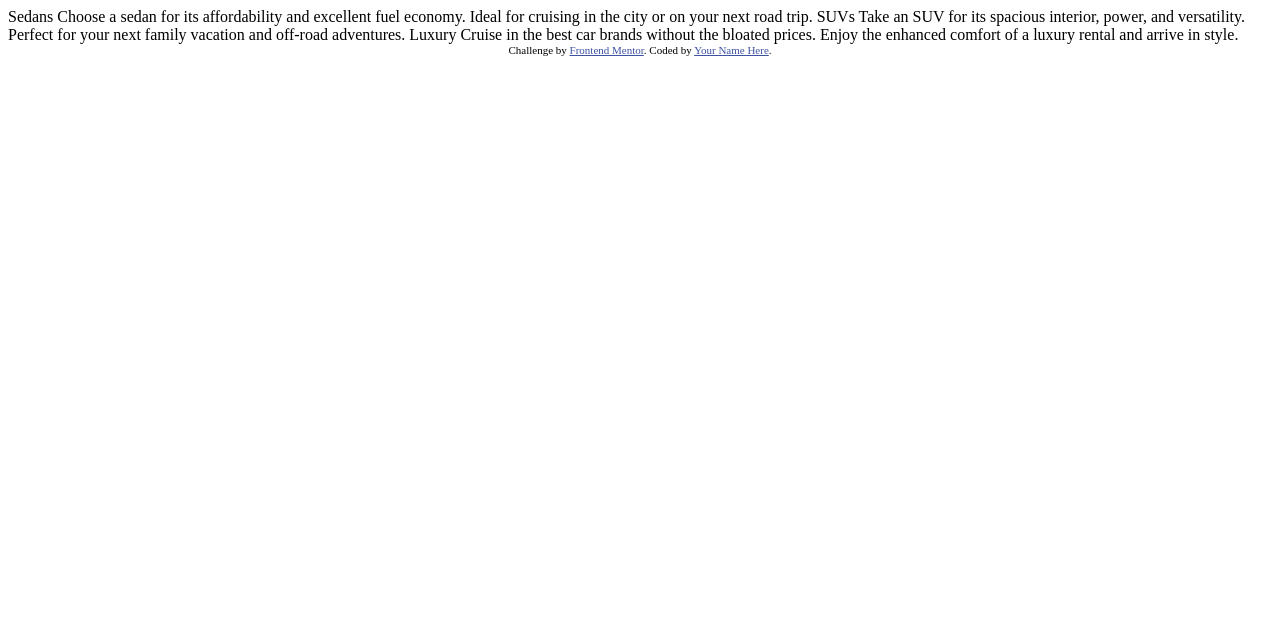
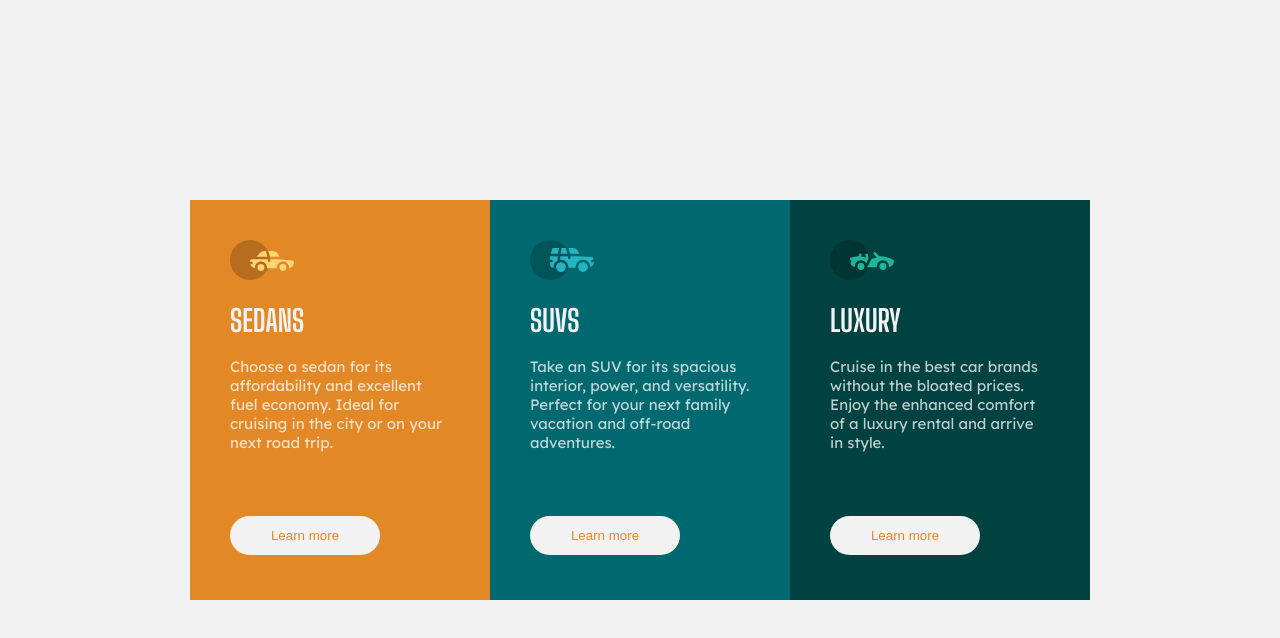
Before and after one commit to Meetkamal256/3-column-preview-card-component-frontend-mentor-challenge, a plain HTML site: page index.html in a window 1280 px wide. Drawn offline with Linux system fonts and the light colour scheme.

Commit message:
page layout and css styling done

```diff
--- a/index.html
+++ b/index.html
@@ -3,34 +3,46 @@
 <head>
   <meta charset="UTF-8">
   <meta name="viewport" content="width=device-width, initial-scale=1.0"> <!-- displays site properly based on user's device -->
-
   <link rel="icon" type="image/png" sizes="32x32" href="./images/favicon-32x32.png">
-
   <title>Frontend Mentor | 3-column preview card component</title>
-
-  <!-- Feel free to remove these styles or customise in your own stylesheet 👍 -->
-  <style>
-    .attribution { font-size: 11px; text-align: center; }
-    .attribution a { color: hsl(228, 45%, 44%); }
-  </style>
-</head>
+  <link rel="stylesheet" href="styles.css">
 <body>
-
-  Sedans
-  Choose a sedan for its affordability and excellent fuel economy. Ideal for cruising in the city
-  or on your next road trip.
-
-  SUVs
-  Take an SUV for its spacious interior, power, and versatility. Perfect for your next family vacation
-  and off-road adventures.
-
-  Luxury
-  Cruise in the best car brands without the bloated prices. Enjoy the enhanced comfort of a luxury
-  rental and arrive in style.
-
-  <div class="attribution">
-    Challenge by <a href="https://www.frontendmentor.io?ref=challenge" target="_blank">Frontend Mentor</a>.
-    Coded by <a href="#">Your Name Here</a>.
-  </div>
+  <main id="container">
+    <div id="card">
+      <div class="sedans">
+        <div class="top-icon">
+          <img src="images/icon-sedans.svg" alt="">
+        </div>
+        <h1 class="title">Sedans</h1>
+        <div class="description">
+          <p> Choose a sedan for its affordability and excellent fuel economy. Ideal for cruising in the city
+            or on your next road trip.</p>
+        </div>
+        <button class="btn"><a href="#"></a>Learn more</button>
+      </div>
+      <div class="jeeps">
+        <div class="top-icon">
+          <img src="images/icon-suvs.svg" alt="">
+        </div>
+        <h1 class="title">SUVs</h1>
+        <div class="description">
+          <p> Take an SUV for its spacious interior, power, and versatility. Perfect for your next family vacation
+            and off-road adventures.</p>
+        </div>
+        <button class="btn"><a href="#"></a>Learn more</button>
+      </div>
+      <div class="luxury">
+        <div class="top-icon">
+          <img src="images/icon-luxury.svg" alt="">
+        </div>
+        <h1 class="title">Luxury</h1>
+        <div class="description">
+          <p> Cruise in the best car brands without the bloated prices. Enjoy the enhanced comfort of a luxury
+            rental and arrive in style.</p>
+        </div>
+        <button class="btn"><a href="#"></a>Learn more</button>
+      </div>
+    </div>
+  </main>
 </body>
 </html>
--- /dev/null
+++ b/styles.css
@@ -0,0 +1,145 @@
+@import url('https://fonts.googleapis.com/css2?family=Big+Shoulders+Display:wght@700&family=Lexend+Deca&display=swap');
+
+*{
+    padding: 0;
+    margin: 0;
+    box-sizing: border-box;
+}
+
+:root{
+    --Bright-orange: hsl(31, 77%, 52%);
+    --Dark-cyan: hsl(184, 100%, 22%);
+    --Very-dark-cyan: hsl(179, 100%, 13%);
+
+    --paragraph: hsla(0, 0%, 100%, 0.75);
+    --very-light-gray:  hsl(0, 0%, 95%);
+    --font-size: 15px;
+}
+
+
+body{
+    background-color: var(--very-light-gray);
+    font-family: 'Big Shoulders Display', cursive;
+    font-size: var(--font-size);
+    display: flex;
+    align-items: center;
+    justify-content: center;
+    height: 100vh;
+}
+
+#card{
+    display: grid;
+    grid-template-columns: repeat(3, 300px);
+    margin: 0 5rem;
+    padding:
+
+}
+
+#card .sedans{
+    background-color: var(--Bright-orange);
+    height: 400px;
+    padding: 2.5rem;
+}
+
+.sedans .title{
+    color: var(--very-light-gray);
+    text-transform: uppercase;
+    margin: 1.2rem 0rem;
+    font-weight: 700;
+}
+
+.sedans p{
+    color: var(--paragraph);
+    font-weight: 400;
+    font-family: 'Lexend Deca', sans-serif;
+    margin-bottom: 4rem;
+}
+
+.sedans .btn{
+    background-color: var(--very-light-gray);
+    color: var(--Bright-orange);
+    border: none;
+    border-radius: 20px;
+    text-align: center;
+    width: 150px;
+    padding: 12px;
+    cursor: pointer;
+}
+
+.sedans .btn:hover{
+    background-color: rgba(0,0,0,0.2);
+    color: #fff;
+}
+
+#card .jeeps{
+    background-color: var(--Dark-cyan);
+    height: 400px;
+    padding: 2.5rem;
+}
+
+.jeeps .title{
+    color: var(--very-light-gray);
+    text-transform: uppercase;
+    margin: 1.2rem 0rem;
+    font-weight: 700;
+}
+
+.jeeps p{
+    color: var(--paragraph);
+    font-weight: 400;
+    font-family: 'Lexend Deca', sans-serif;
+    margin-bottom: 4rem;
+}
+
+.jeeps .btn{
+    background-color: var(--very-light-gray);
+    color: var(--Bright-orange);
+    border: none;
+    border-radius: 20px;
+    text-align: center;
+    width: 150px;
+    padding: 12px;
+    cursor: pointer;
+}
+
+.jeeps .btn:hover{
+    background-color: rgba(0,0,0,0.2);
+    color: #fff;
+}
+
+
+#card .luxury{
+    background-color: var(--Very-dark-cyan);
+    height: 400px;
+    padding: 2.5rem;
+}
+
+.luxury .title{
+    color: var(--very-light-gray);
+    text-transform: uppercase;
+    margin: 1.2rem 0rem;
+    font-weight: 700;
+}
+
+.luxury p{
+    color: var(--paragraph);
+    font-weight: 400;
+    font-family: 'Lexend Deca', sans-serif;
+    margin-bottom: 4rem;
+}
+
+.luxury .btn{
+    background-color: var(--very-light-gray);
+    color: var(--Bright-orange);
+    border: none;
+    border-radius: 20px;
+    text-align: center;
+    width: 150px;
+    padding: 12px;
+    cursor: pointer;
+}
+
+.luxury .btn:hover{
+    background-color: rgba(0,0,0,0.2);
+    color: #fff;
+}
```
